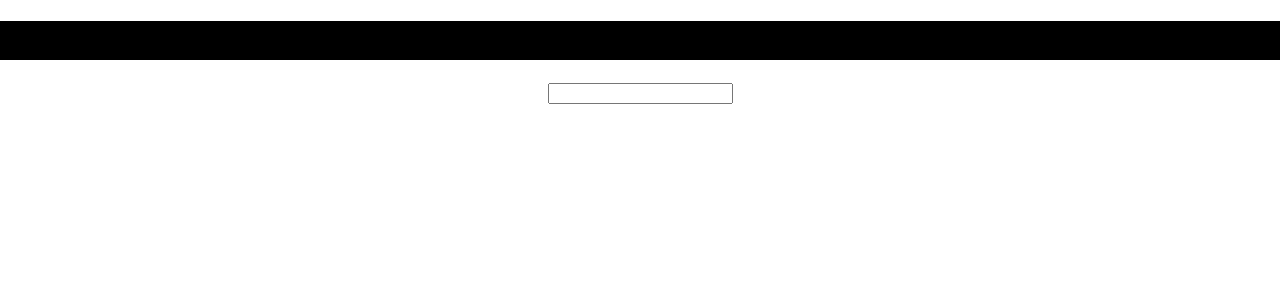
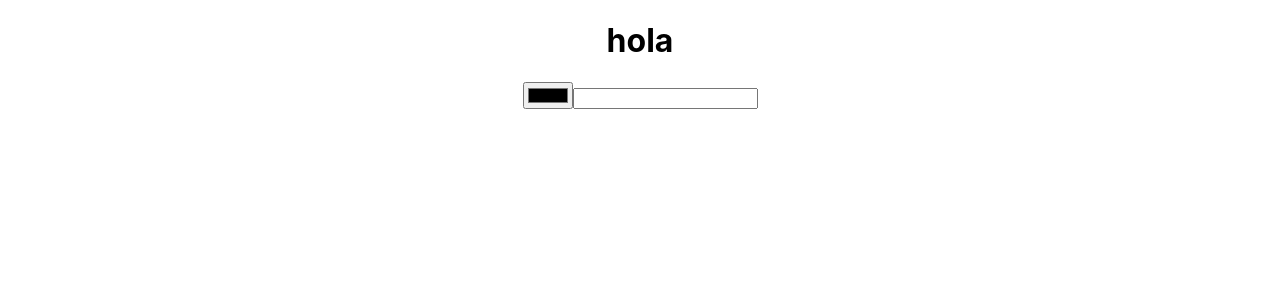
Before and after one commit to Team-Ucamp-005/ejercicio-react, a React (Create React App) app: page / in a window 1280 px wide. Shown: the top 300 px of the page. Built offline with nearby package versions, Linux system fonts and the light colour scheme.

Commit message:
function color

```diff
--- a/src/App.js
+++ b/src/App.js
@@ -4,11 +4,12 @@
 import Component from './components/Component/Component';
 import Hello from './components/Hello/Hello';
 import InputText from './components/InputText/InputText';
+import ColorInput from './components/ColorInput/ColorInput';
 
 function App() {
 
   const [text, setText] = useState('hola')
-  const [color, setColor] = useState('black')
+  const [color, setColor] = useState('#000000')
 
   return (
     <div className="App">
@@ -16,10 +17,12 @@
       <Hello name="Fredo" /> */}
 
       <h1 style={{
-        backgroundColor: color
+        color: color
       }} >
         {text}
       </h1>
+
+      <ColorInput colorValue={setColor} />
       <InputText textValue={setText} />
 
     </div>
--- /dev/null
+++ b/src/components/ColorInput/ColorInput.jsx
@@ -0,0 +1,8 @@
+import React from 'react'
+
+
+const ColorInput = ({ colorValue }) => {
+  return <input type="color" onChange={(e) => colorValue(e.target.value)} />
+}
+
+export default ColorInput;
```
